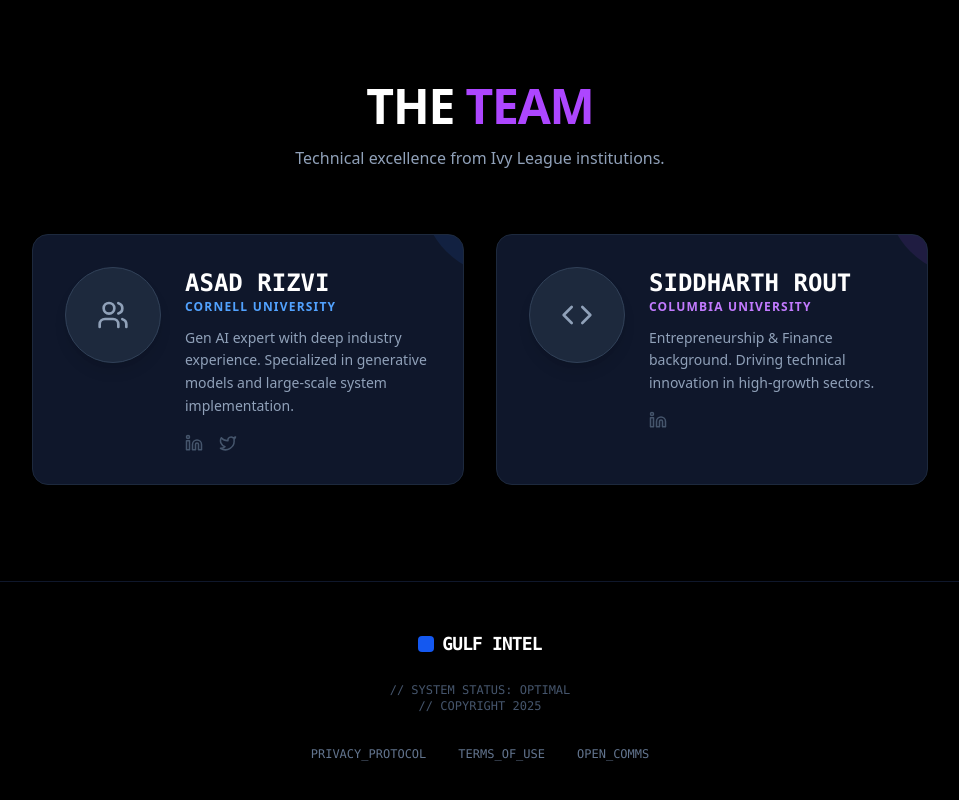
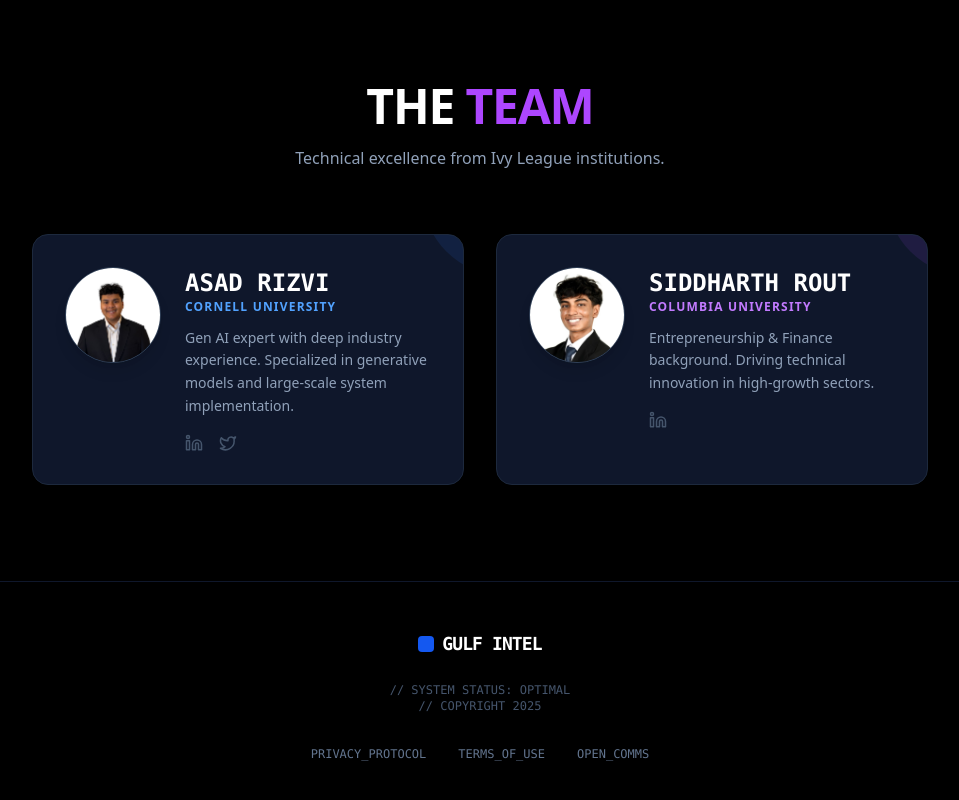
Before and after one commit to Archdiner/gulf-intel, a Next.js app: page / in a window 1280 px wide. Shown: the part 2838-3638 px from the top of the page, without its empty margins (160-1119 px from the left). Built offline with nearby package versions, Linux system fonts and the light colour scheme.

Commit message:
Add team member images for Asad and Siddharth in the Page component

```diff
--- a/app/page.js
+++ b/app/page.js
@@ -1,6 +1,7 @@
 "use client";
 
 import React, { useState } from 'react';
+import Image from 'next/image';
 import {
   Brain,
   Globe,
@@ -306,8 +307,14 @@
             {/* Asad */}
             <div className="bg-slate-900 border border-slate-800 p-8 rounded-2xl flex flex-col sm:flex-row items-center sm:items-start gap-6 group hover:border-blue-500 transition-colors relative overflow-hidden">
               <div className="absolute top-0 right-0 w-20 h-20 bg-blue-500/10 rounded-bl-full -mr-10 -mt-10 transition-all group-hover:bg-blue-500/20"></div>
-              <div className="w-24 h-24 rounded-full bg-slate-800 flex items-center justify-center border border-slate-700 group-hover:border-blue-400 transition-colors shrink-0 shadow-lg">
-                <Users size={32} className="text-slate-400 group-hover:text-blue-400" />
+              <div className="w-24 h-24 rounded-full bg-slate-800 border border-slate-700 group-hover:border-blue-400 transition-colors shrink-0 shadow-lg overflow-hidden">
+                <Image
+                  src="/team/asad.JPG"
+                  alt="Asad Rizvi"
+                  width={96}
+                  height={96}
+                  className="w-full h-full object-cover"
+                />
               </div>
               <div className="text-center sm:text-left relative z-10">
                 <h3 className="text-2xl font-bold text-white font-mono">ASAD RIZVI</h3>
@@ -325,8 +332,14 @@
             {/* Sid */}
             <div className="bg-slate-900 border border-slate-800 p-8 rounded-2xl flex flex-col sm:flex-row items-center sm:items-start gap-6 group hover:border-purple-500 transition-colors relative overflow-hidden">
                <div className="absolute top-0 right-0 w-20 h-20 bg-purple-500/10 rounded-bl-full -mr-10 -mt-10 transition-all group-hover:bg-purple-500/20"></div>
-              <div className="w-24 h-24 rounded-full bg-slate-800 flex items-center justify-center border border-slate-700 group-hover:border-purple-400 transition-colors shrink-0 shadow-lg">
-                <Code size={32} className="text-slate-400 group-hover:text-purple-400" />
+              <div className="w-24 h-24 rounded-full bg-slate-800 border border-slate-700 group-hover:border-purple-400 transition-colors shrink-0 shadow-lg overflow-hidden">
+                <Image
+                  src="/team/sid.jpeg"
+                  alt="Siddharth Rout"
+                  width={96}
+                  height={96}
+                  className="w-full h-full object-cover"
+                />
               </div>
               <div className="text-center sm:text-left relative z-10">
                 <h3 className="text-2xl font-bold text-white font-mono">SIDDHARTH ROUT</h3>
```
Also changed, not shown: public/team/asad.JPG (added), public/team/sid.jpeg (added).
